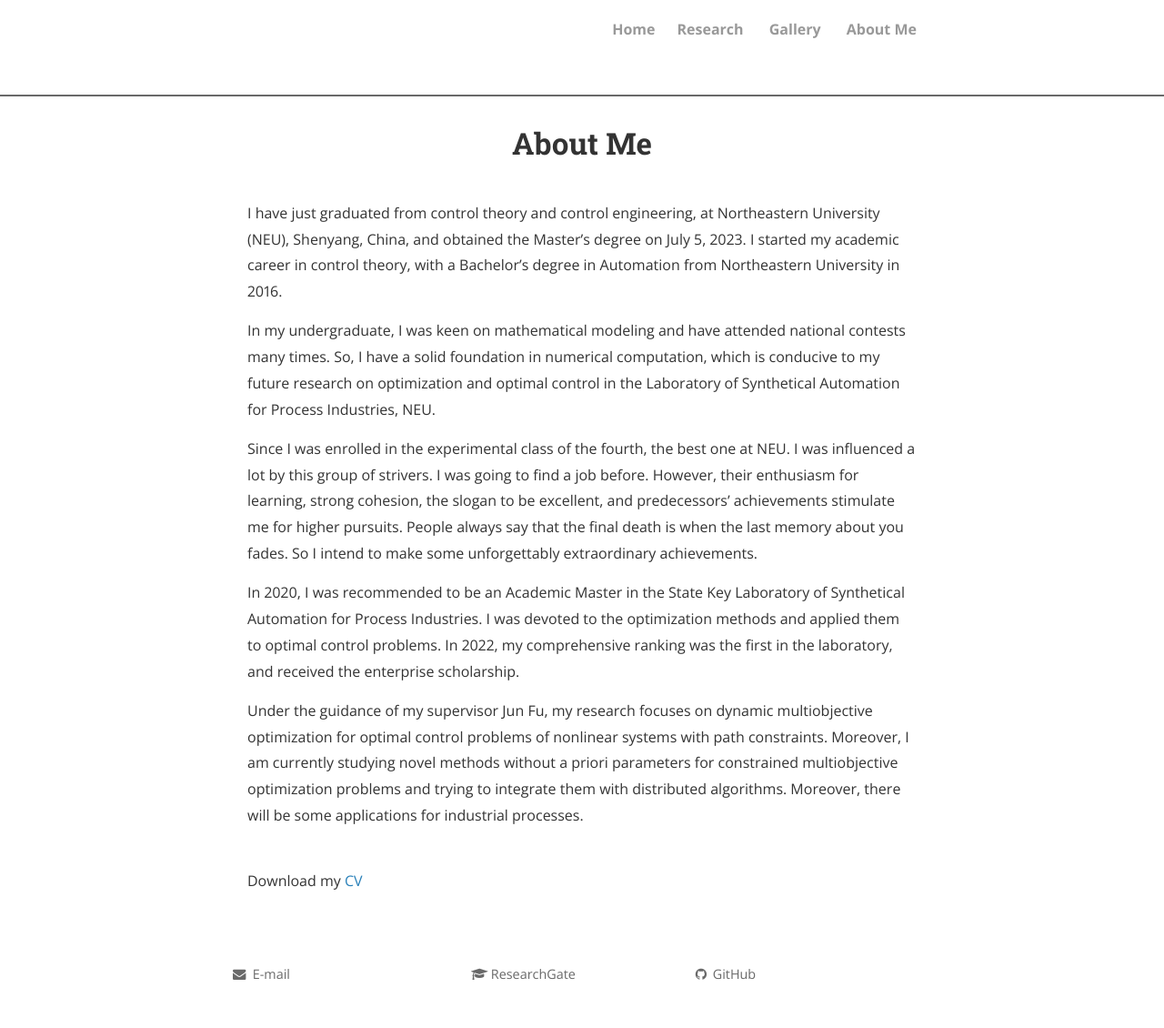
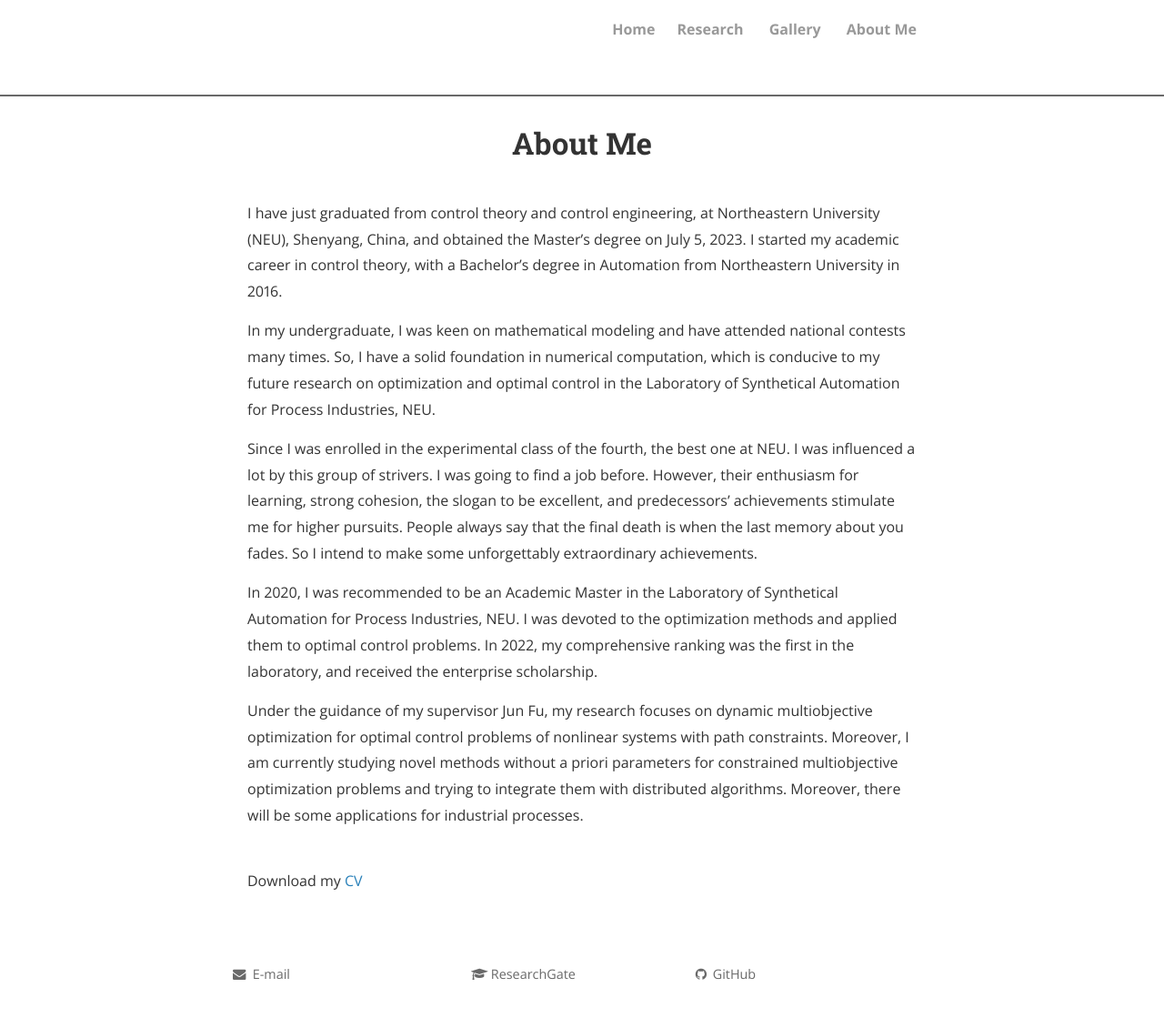
Before and after one commit to zcxy-academic/zcxy-academic.github.io, a Jekyll site: the page built from about.md, in a window 1280 px wide. Shown: the whole page at 91% size. Built offline with Jekyll 4.4.1, drawn with Linux system fonts in a browser that asks for light colours; nearby versions of some CDN libraries; comment, search, counter and statistics services are not loaded; a style sheet for code colours, icons or effects is not loaded.

Commit message:
Update about.md
upadate

```diff
--- a/about.md
+++ b/about.md
@@ -9,7 +9,7 @@ In my undergraduate, I was keen on mathematical modeling and have attended natio
 
 Since I was enrolled in the experimental class of the fourth, the best one at NEU. I was influenced a lot by this group of strivers. I was going to find a job before. However, their enthusiasm for learning, strong cohesion, the slogan to be excellent, and predecessors' achievements stimulate me for higher pursuits. People always say that the final death is when the last memory about you fades. So I intend to make some unforgettably extraordinary achievements.
 
-In 2020, I was recommended to be an Academic Master in the State Key Laboratory of Synthetical Automation for Process Industries. I was devoted to the optimization methods and applied them to optimal control problems. In 2022, my comprehensive ranking was the first in the laboratory, and received the enterprise scholarship.
+In 2020, I was recommended to be an Academic Master in the Laboratory of Synthetical Automation for Process Industries, NEU. I was devoted to the optimization methods and applied them to optimal control problems. In 2022, my comprehensive ranking was the first in the laboratory, and received the enterprise scholarship.
 
  Under the guidance of my supervisor Jun Fu, my research focuses on dynamic multiobjective optimization for optimal control problems of nonlinear systems with path constraints. Moreover, I am currently studying novel methods without a priori parameters for constrained multiobjective optimization problems and trying to integrate them with distributed algorithms. Moreover, there will be some applications for industrial processes.
 
```
